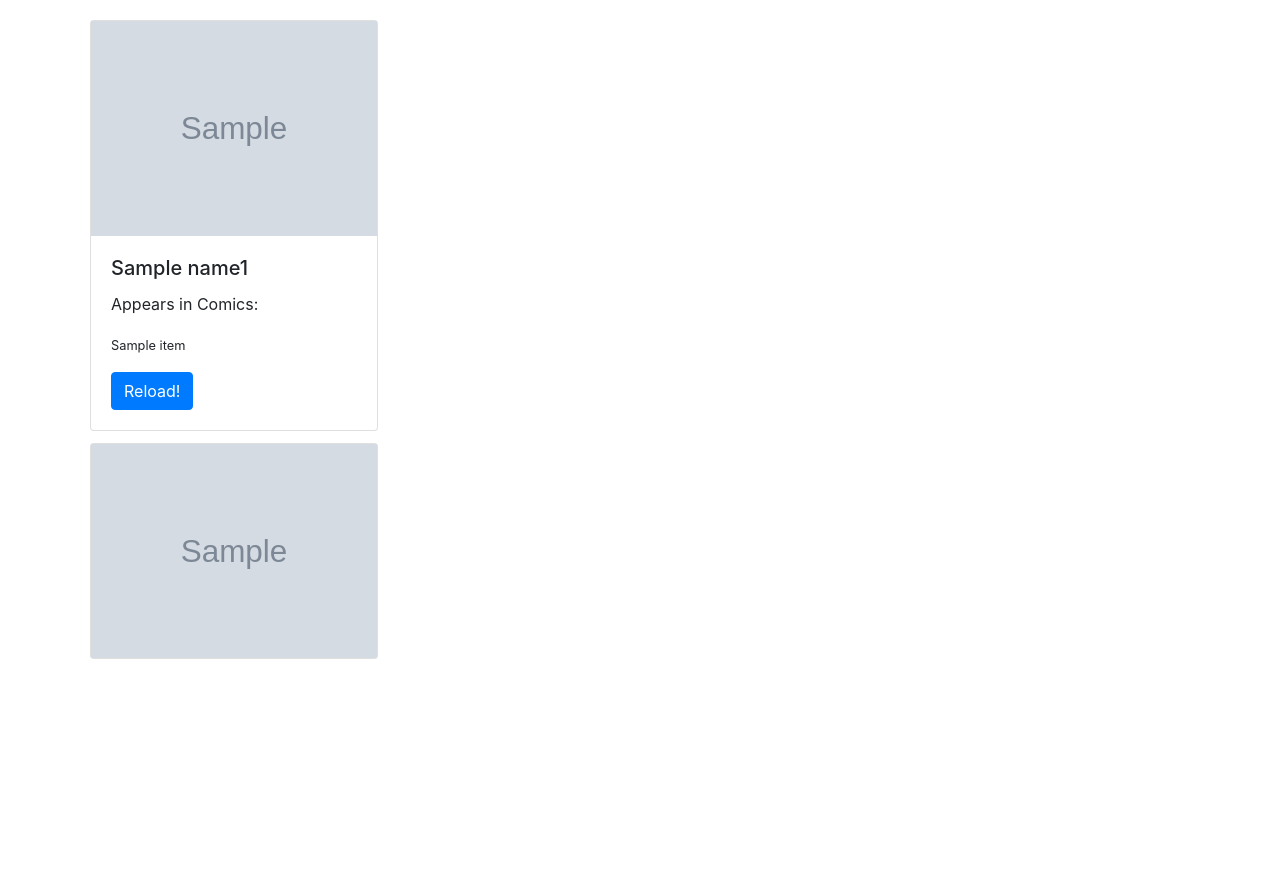
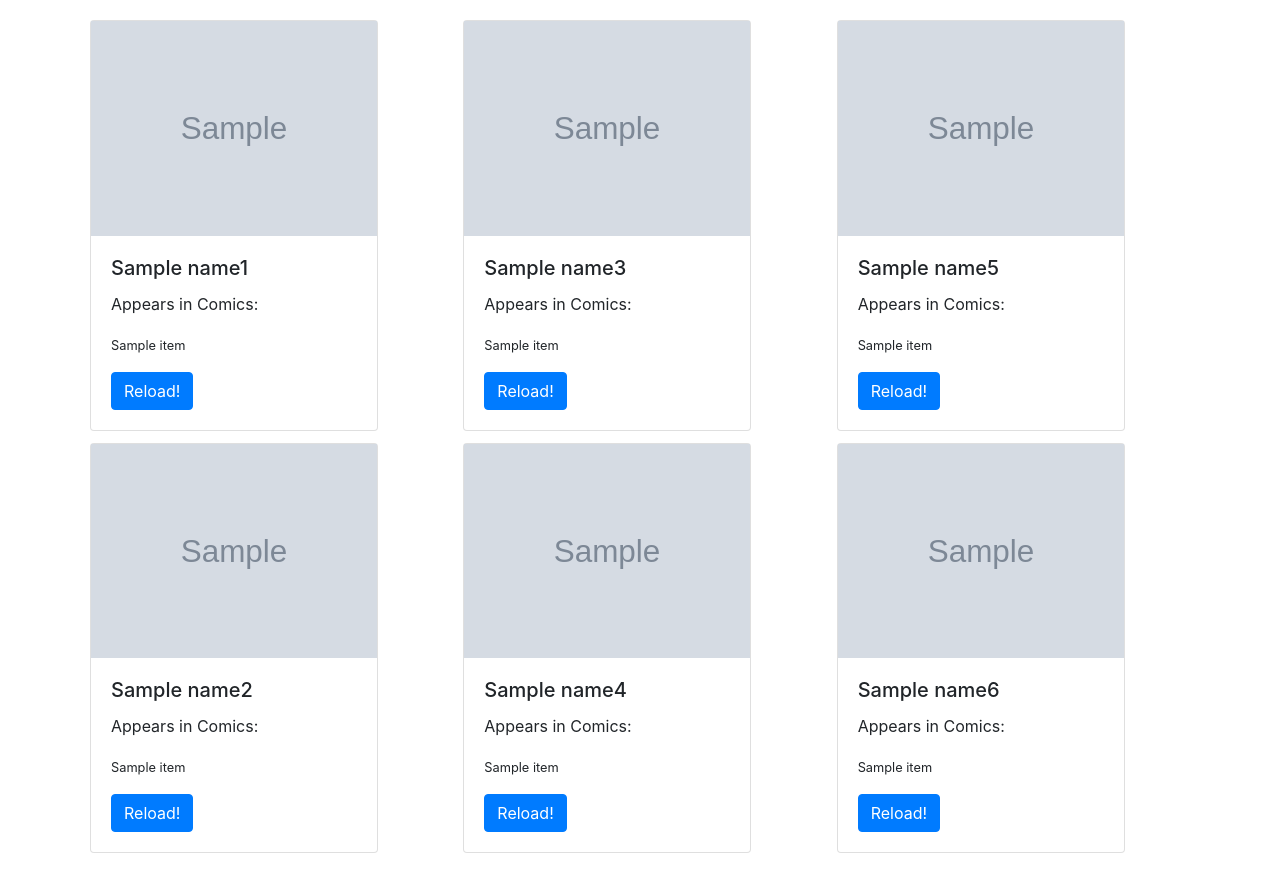
Before and after one commit to vfiftyfive/CFD12-Demo-App, a Python web app: template app/templates/page.html in a window 1280 px wide. Before the commit the page ends 659 px from the top, so only its background shows below. Run offline with Jinja, Linux system fonts and the light colour scheme; the template is opened without the code that fills it: most values are stand-ins (such as "Sample title", 1, 10 or a date in 2020); grey boxes marked "Sample" are stand-in pictures; some libraries are stand-ins or nearby versions.

Commit message:
add cards

```diff
--- a/app/templates/page.html
+++ b/app/templates/page.html
@@ -40,7 +40,104 @@
           >
           </img>
 
+          <div class="card-body">
+            <h5 class="card-title">{{ name2 }}</h5>
+            <p class="card-text">
+              Appears in Comics:
+              <ul class="list-unstyled">
+              {% for item in seq2 %}
+                <li><small>{{ item }}</small></li>
+              {% endfor %}
+              </ul>
+            </p>
+            <form method="POST" action="reload">
+            <button name="reload" class="btn btn-primary" value="card2">Reload! </button>
+          </div>
+        </div>
+        <div class="card" style="width: 18rem">
+          <img
+          src={{ image3_url }}
+          class="img-fluid"
+          >
+          </img>
 
+          <div class="card-body">
+            <h5 class="card-title">{{ name3 }}</h5>
+            <p class="card-text">
+              Appears in Comics:
+              <ul class="list-unstyled">
+              {% for item in seq3 %}
+                <li><small>{{ item }}</small></li>
+              {% endfor %}
+              </ul>
+            </p>
+            <form method="POST" action="reload">
+            <button name="reload" class="btn btn-primary" value="card3">Reload! </button>
+          </div>
+        </div>
+        <div class="card" style="width: 18rem">
+          <img
+          src={{ image4_url }}
+          class="img-fluid"
+          >
+          </img>
+
+          <div class="card-body">
+            <h5 class="card-title">{{ name4 }}</h5>
+            <p class="card-text">
+              Appears in Comics:
+              <ul class="list-unstyled">
+              {% for item in seq4 %}
+                <li><small>{{ item }}</small></li>
+              {% endfor %}
+              </ul>
+            </p>
+            <form method="POST" action="reload">
+            <button name="reload" class="btn btn-primary" value="card4">Reload! </button>
+          </div>
+        </div>
+        <div class="card" style="width: 18rem">
+          <img
+          src={{ image5_url }}
+          class="img-fluid"
+          >
+          </img>
+
+          <div class="card-body">
+            <h5 class="card-title">{{ name5 }}</h5>
+            <p class="card-text">
+              Appears in Comics:
+              <ul class="list-unstyled">
+              {% for item in seq5 %}
+                <li><small>{{ item }}</small></li>
+              {% endfor %}
+              </ul>
+            </p>
+            <form method="POST" action="reload">
+            <button name="reload" class="btn btn-primary" value="card5">Reload! </button>
+          </div>
+        </div>
+        <div class="card" style="width: 18rem">
+          <img
+          src={{ image6_url }}
+          class="img-fluid"
+          >
+          </img>
+
+          <div class="card-body">
+            <h5 class="card-title">{{ name6 }}</h5>
+            <p class="card-text">
+              Appears in Comics:
+              <ul class="list-unstyled">
+              {% for item in seq5 %}
+                <li><small>{{ item }}</small></li>
+              {% endfor %}
+              </ul>
+            </p>
+            <form method="POST" action="reload">
+            <button name="reload" class="btn btn-primary" value="card6">Reload! </button>
+          </div>
+        </div>
       </div>
     </div>
   </body>
```
